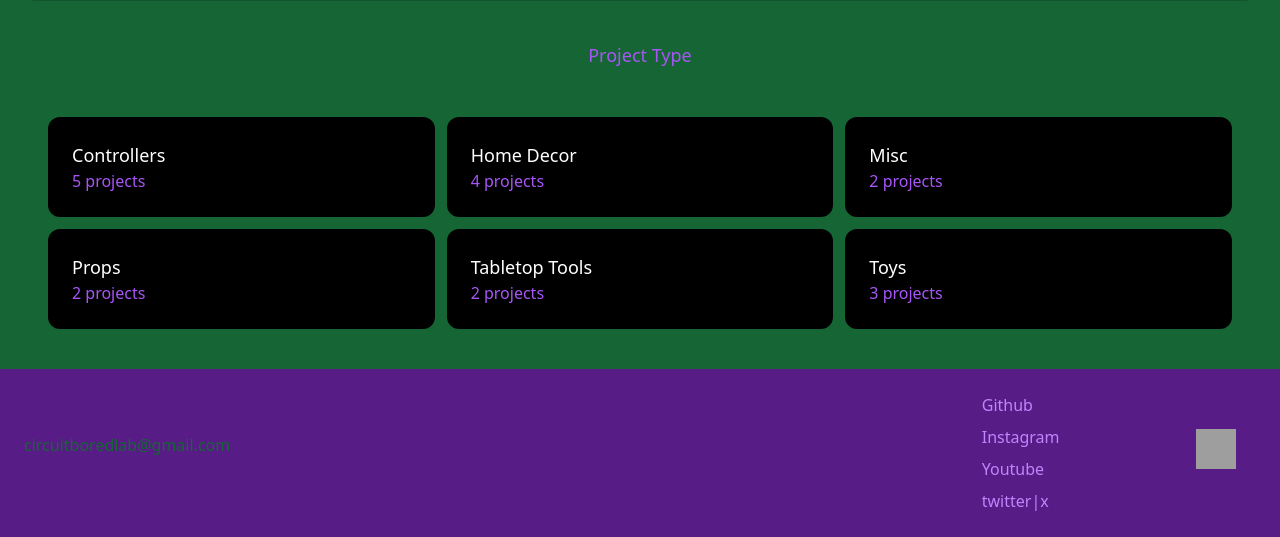
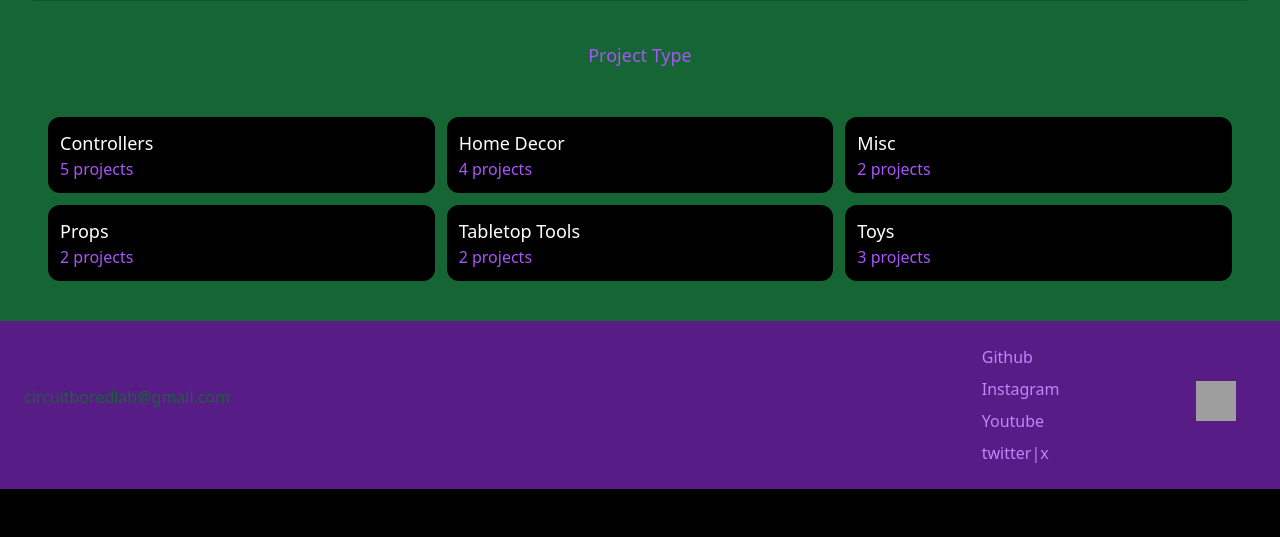
Before and after one commit to enzosupreme/circuitblab2, a Django app: page / in a window 1280 px wide. Shown: the part 630-1167 px from the top of the page. After the commit the page ends 1119 px from the top, so only its background shows below. Run offline with Django 4.2, Linux system fonts and the light colour scheme; data comes from the database, SQL or seed files in the repository; some libraries are stand-ins or nearby versions; grey boxes are pictures that could not be loaded.

Commit message:
text-resize

```diff
--- a/core/templates/core/index.html
+++ b/core/templates/core/index.html
@@ -32,7 +32,7 @@
         <div class="grid grid-cols-3 gap-3">
             {% for category in categories %}
             <div>
-                    <div class="p-6 bg-black rounded-xl">
+                    <div class="p-3 bg-black rounded-xl">
                         <a href="{% url 'browse:index' %}?query={{ query }}&category={{ category.id }}">
                             <h2 class="text-sm sm:text-md lg:text-lg text-white hover:text-purple-700">{{ category.name }}</h2>
                             <p class="text-purple-500"> {{ category.projects.count }} projects</p>
```
